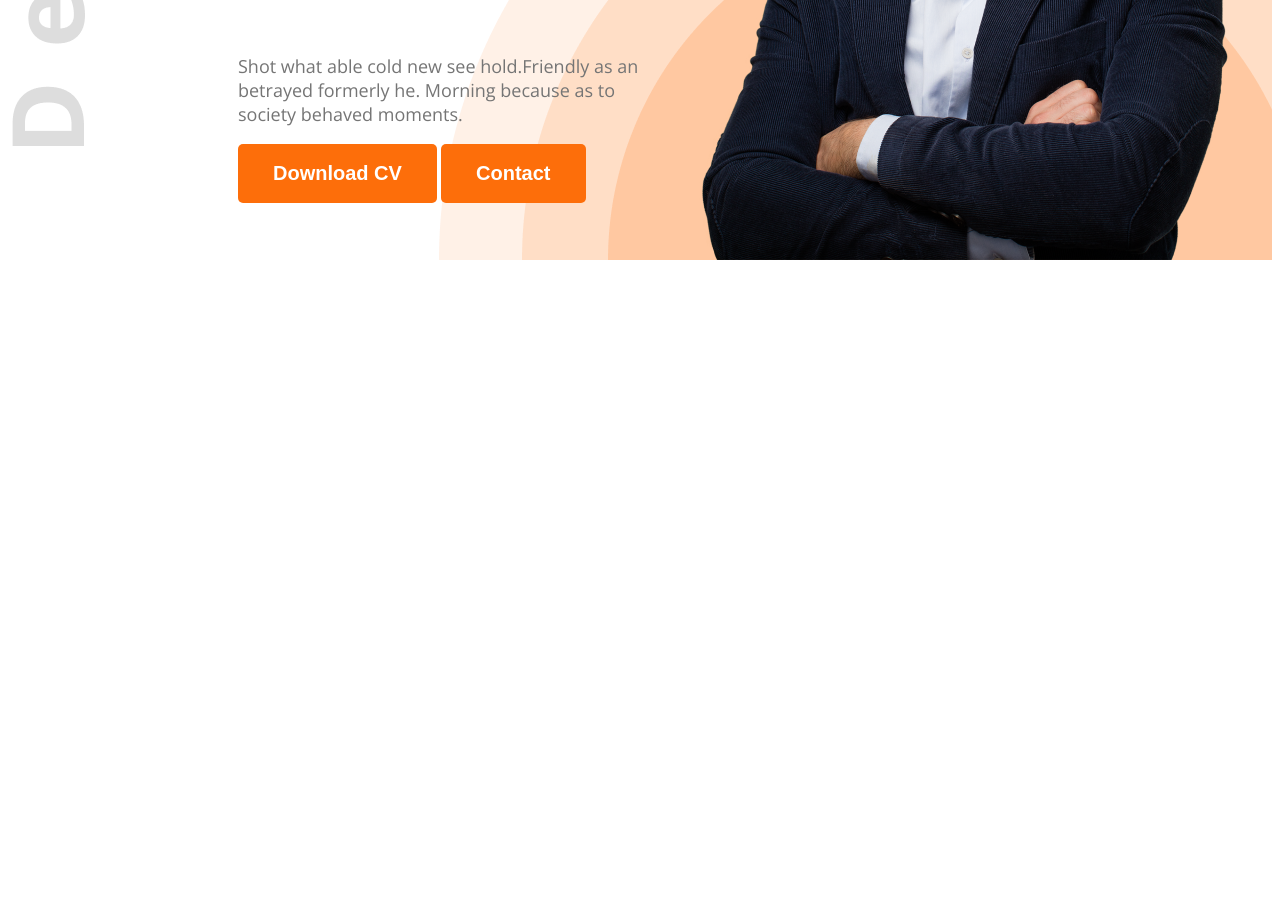
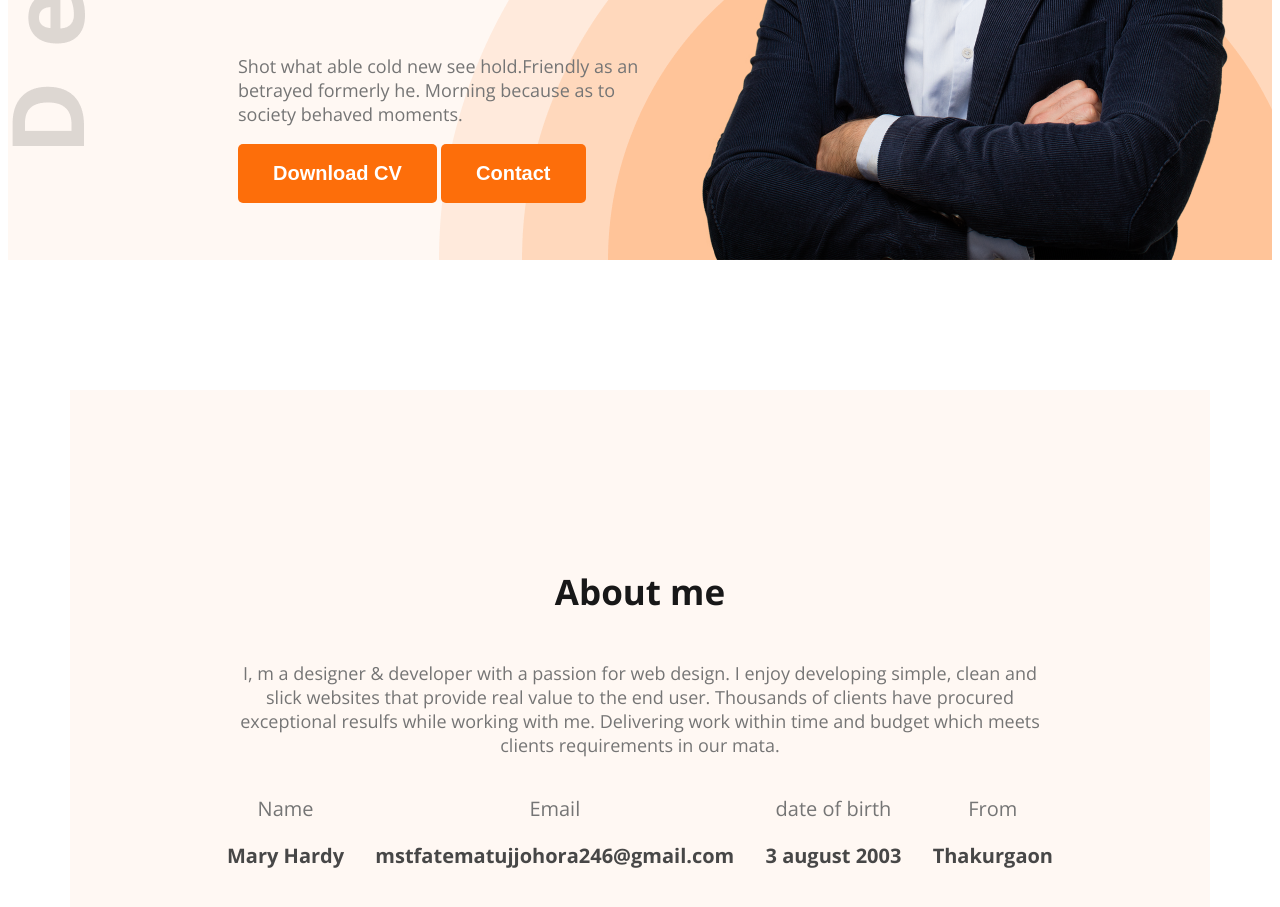
Before and after one commit to Fatema-Rifa/webdeveloper-porttfolio, a plain HTML site: page index.html in a window 1280 px wide. Shown: the part 667-1574 px from the top of the page. Before the commit the page ends 935 px from the top, so only its background shows below. Drawn offline with nearby package versions, Linux system fonts and the light colour scheme.

```diff
--- a/index.html
+++ b/index.html
@@ -11,7 +11,8 @@
 </head>
     <body class="open-sans-normal
     ">
-    <header class="header">
+    <header class="header secondary-bg
+    ">
         <nav>
             <h3 class="nav_title">Ma<span class="text_primary">r</span>y</h3>
             <ul>
@@ -36,6 +37,33 @@
 
     </header>
     <main>
+        <section class="about secondary-bg
+        ">
+            <h4 class="section-title">About me</h4>
+            <p class="banner-description
+          ">I, m a designer & developer with a passion for web design. I enjoy developing simple, clean and slick websites that provide real value to the end user. Thousands of clients have procured exceptional resulfs while working with me. Delivering work within time and budget which meets clients requirements in our mata.</p>
+            <div class="about-items">
+                <div class="about-item">
+                    <p class="about-title">Name</p>
+                    <p class="about-description dark-2">Mary Hardy</p>
+                </div>
+                <div class="about-item">
+                    <p class="about-title">Email</p>
+                    <p class="about-description dark-2">mstfatematujjohora246@gmail.com</p>
+                </div>
+                <div class="about-item">
+                    <p class="about-title">
+                        date of birth
+                    </p>
+                    <p class="about-description dark-2">3 august 2003</p>
+                </div>
+                <div class="about-item">
+                    <p class="about-title">From</p>
+                    <p class="about-description dark-2">Thakurgaon</p>
+                </div>
+            </div>
+
+        </section>
 
     </main>
     <footer>
--- a/styles/portfolio.css
+++ b/styles/portfolio.css
@@ -9,12 +9,16 @@
     "wdth" 100;
 }
 .header{
+
     background-image: url('../images/developer.png'),url('../images/header_bg.png');
     background-repeat: no-repeat;
     background-position: top left,bottom right;
 }
 .text_primary{
     color:#FD6E0A;
+}
+.secondary-bg{
+    background-color: #FFF8F3;
 }
 .dark-2{
     color:#474747;
@@ -27,6 +31,15 @@
     padding: 18px 35px;
     border-radius: 5px;
     border: none;
+}
+.section-title{
+    font-size: 35px;
+    font-weight: bold;
+    color:#181818;
+}
+main{
+    max-width: 1140px;
+    margin: 0px auto;
 }
 
 nav{
@@ -77,3 +90,23 @@ nav li a{
     width: 584px;
     height: 676px;
 }
+.about{
+    border-radius: 0px;
+    padding: 131px 157px;
+    text-align: center;
+    margin-top: 130px;
+}
+.about-description{
+    font-size: 20px;
+    font-weight: bold;
+
+
+}
+.about-title{
+    font-size: 20px;
+    color:#757575;
+}
+.about-items{
+    display: flex;
+    justify-content: space-between;
+}
```
